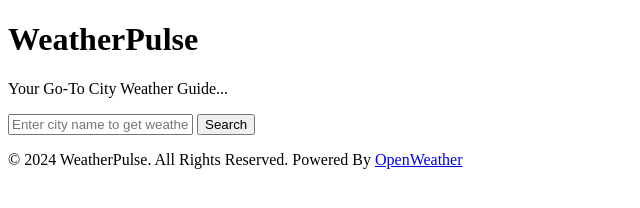
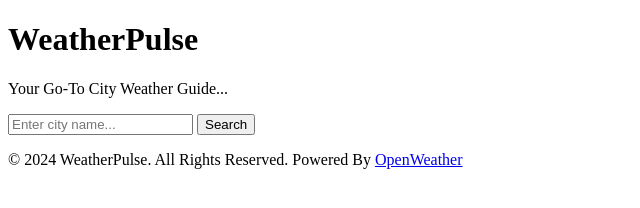
Before and after one commit to bEluga0000/weather-backend, a website: page public/index.html in a window 1280 px wide. Shown: the full height of the page, 0-640 px from the left. Drawn offline with nearby package versions, Linux system fonts and the light colour scheme.

Commit message:
changed placeholder content

```diff
--- a/public/index.html
+++ b/public/index.html
@@ -12,10 +12,12 @@
         <p>Your Go-To City Weather Guide...</p>
     </header>
     <main>
-        <form id="weatherForm">
-            <input type="text" placeholder="Enter city name to get weather..." id="cityInput">
-            <button type="submit" id="get-weather-btn">Search</button>
-        </form>
+        <div class="search-bar">
+            <form id="weatherForm">
+                <input type="text" placeholder="Enter city name..." id="cityInput">
+                <button type="submit" id="get-weather-btn">Search</button>
+            </form>
+        </div>
         <div class="current-weather">
             <!--Dynamic Data-->
         </div>
```
